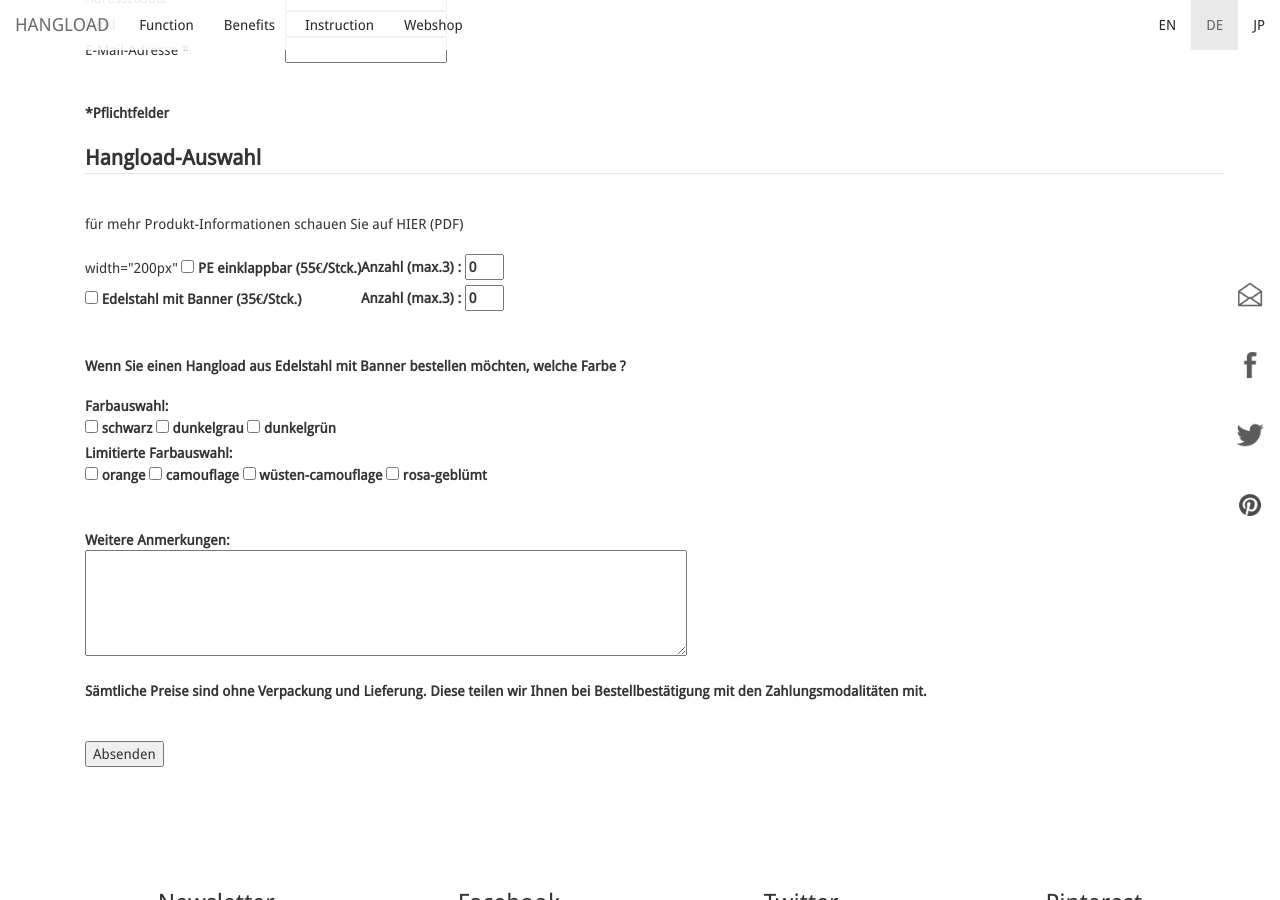
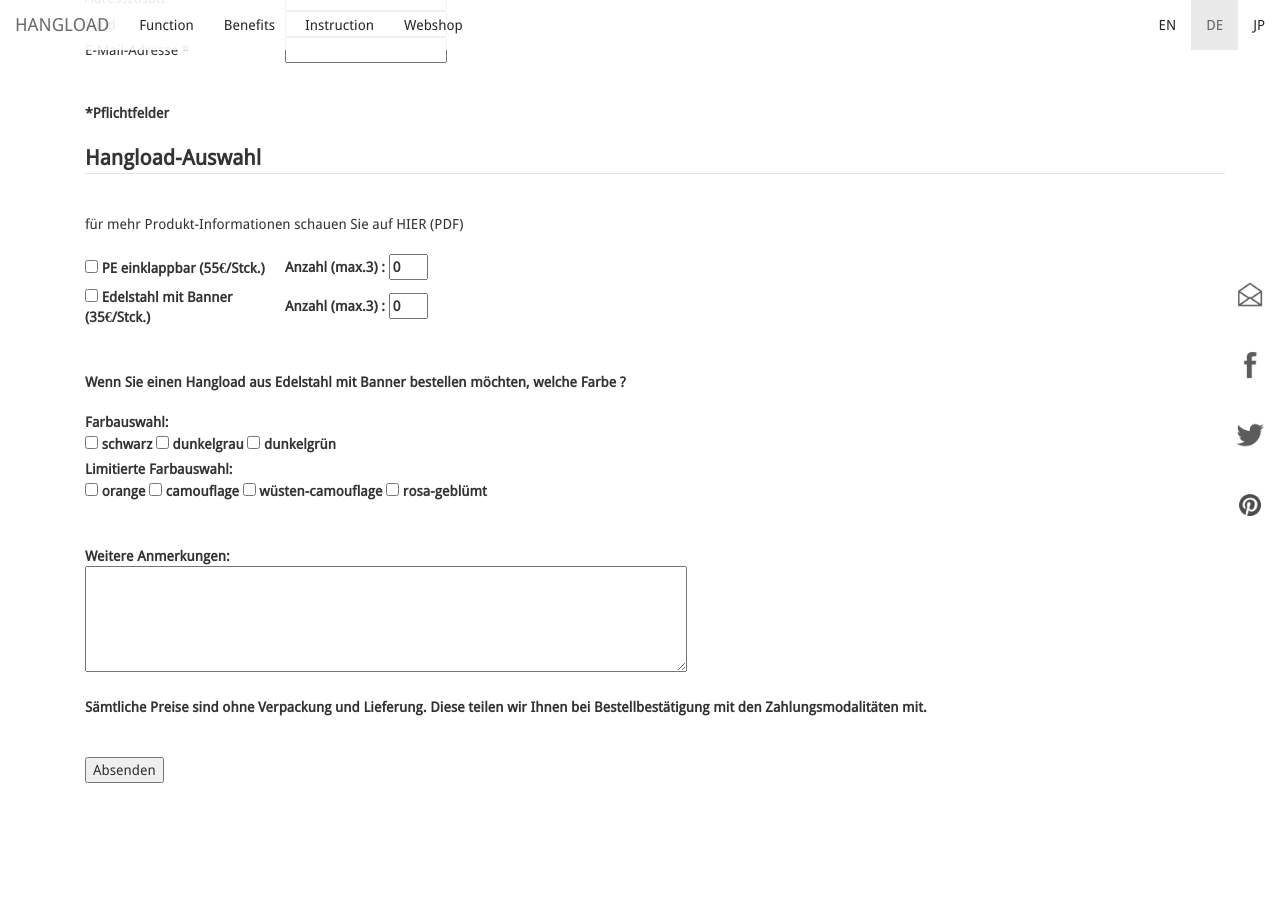
Before and after one commit to bodokaiser/hangload.com, a Jekyll site: the page built from de/webshop/index.html, in a window 1280 px wide and 900 px high, scrolled down 2147 px. Built offline with Jekyll 4.4.1, drawn with Linux system fonts in a browser that asks for light colours; nearby versions of some CDN libraries; library files that are not in the unit come from our copies; Markdown is read by kramdown in place of the engine named in the settings.

Commit message:
Update index.html

```diff
--- a/de/webshop/index.html
+++ b/de/webshop/index.html
@@ -204,7 +204,7 @@
 
 <table>
 <tr>
-  <td> width="200px" <label><input type="checkbox" name="PE"> PE einklappbar (55€/Stck.) </label> </td>
+  <td width="200px"> <label><input type="checkbox" name="PE"> PE einklappbar (55€/Stck.) </label> </td>
   <td> <label> Anzahl (max.3) : <input type="number" step="1" min="0" max="3" value="0"> </label> </td>
 </tr>
 <tr>
```
